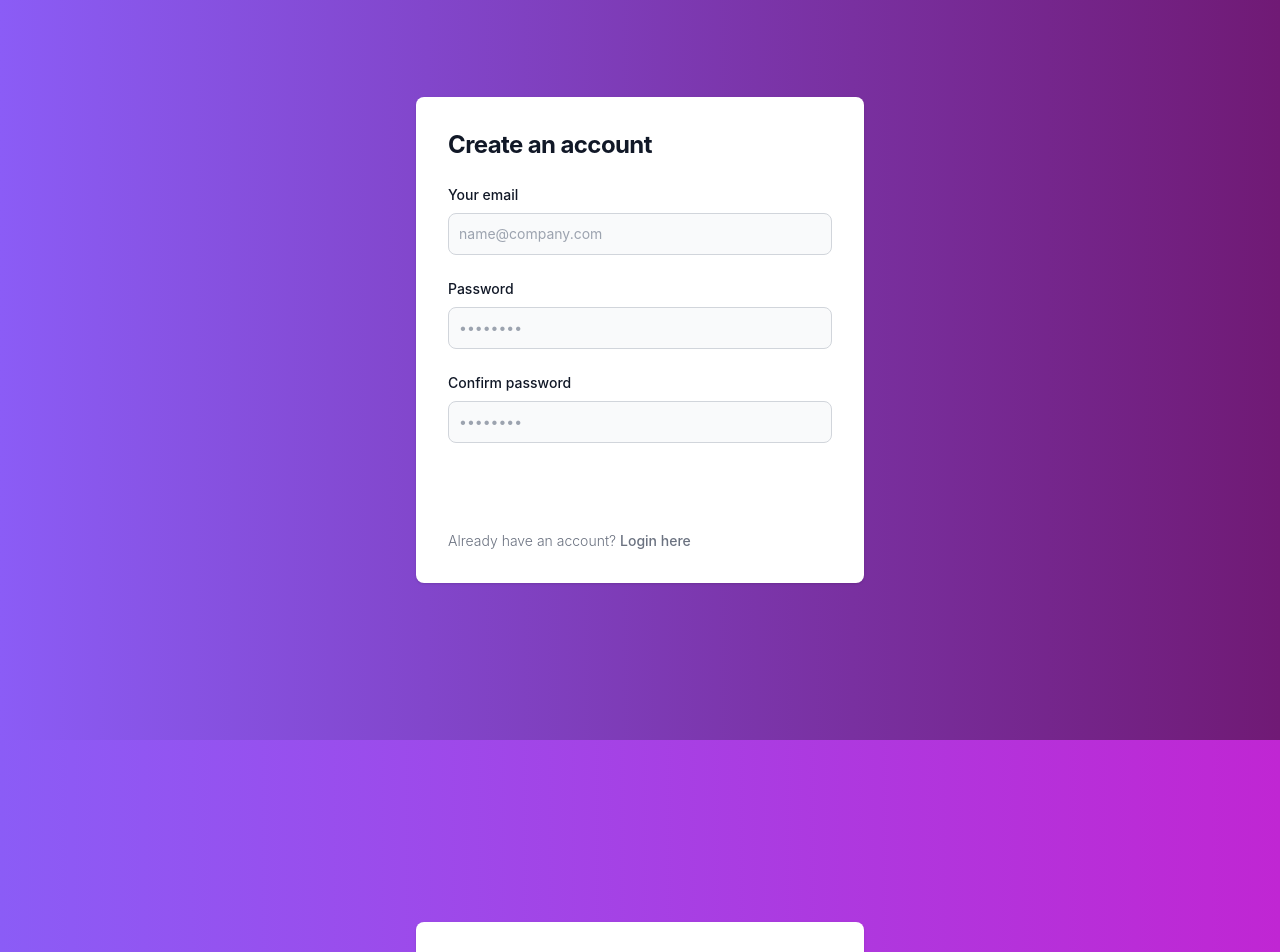
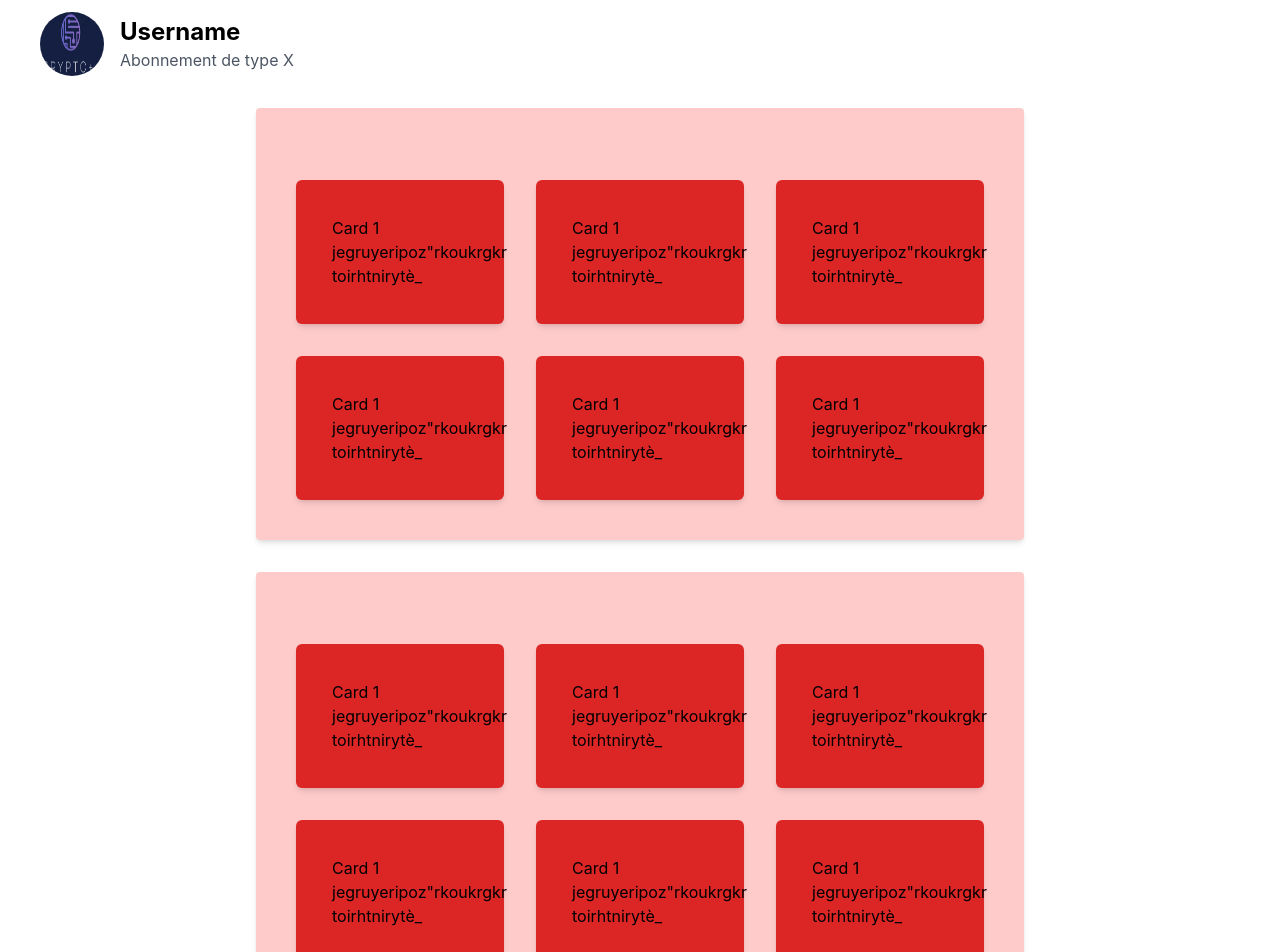
Before and after one commit to ycncy/Count-of-Money, a React (Create React App) app in the folder client/: page /profile in a window 1280 px wide. Shown: the part 60-1012 px from the top of the page. Built offline with nearby package versions, Linux system fonts and the light colour scheme.

Commit message:
start profile

```diff
--- a/client/src/App.tsx
+++ b/client/src/App.tsx
@@ -3,7 +3,7 @@
 // import React from 'react';
 // import NavBar from './composant/Navbar/NavBar';
 // import NavBarConectedUser from './composant/Navbar/NavBarConectedUser';
-// import Profil from './Pages/Profil';
+// import Profile from './Pages/Profile';
 // import Card from './composant/StatiticCard/Card';
 // import CryptoCourses from './composant/CoursesCrypto/CryptoCourses';
 // import CardArticle from './composant/CardArticle/CardArticle';
@@ -13,7 +13,7 @@
 //     <div>
 //       <NavBar />
 //       {/* <NavBarConectedUser />
-//       <Profil /> */}
+//       <Profile /> */}
 //       <CryptoCourses />
 //       <CardArticle />
 //       <Card />
@@ -29,14 +29,19 @@ import React from 'react';
 import { BrowserRouter as Router, Routes, Route } from 'react-router-dom';
 import Article from './Pages/Article';
 import Homepage from './Pages/Homepage';
+import Login from "./authentication/Login";
+import Register from "./authentication/Register";
+import Profile from "./authentication/Profile";
 const App: React.FC = () => {
   return (
     <Router>
       <Routes>
-        {/* Autres routes */}
         <Route path='/' element={<Homepage />} />
+          <Route path='/login' element={<Login />} />
+          <Route path='/register' element={<Register/>} />
+          <Route path='/article' element={<Article />} />
+          <Route path='/profile' element={<Profile/>} />
 
-        <Route path='/article/:id' element={<Article />} />
       </Routes>
     </Router>
   );
--- a/client/src/Pages/Article.tsx
+++ b/client/src/Pages/Article.tsx
@@ -1,18 +1,16 @@
-// ArticlePage.tsx
 import React from 'react';
-import { useParams } from 'react-router-dom';
+import { Link } from 'react-router-dom';
 
 interface RouteParams {
     id: string;
 }
 
 const Article: React.FC = () => {
-  const { id } = useParams<RouteParams>();
-
     return (
         <div>
             <h1>Article Page</h1>
-      <p>Article ID: {id}</p>
+            <Link to='/'>Homepage</Link>
+
             {/* Contenu de l'article */}
         </div>
     );
--- a/client/src/Pages/Homepage.tsx
+++ b/client/src/Pages/Homepage.tsx
@@ -1,12 +1,12 @@
 import NavBar from '../composant/Navbar/NavBar';
-import NavBarConectedUser from '../composant/Navbar/NavBarConectedUser';
+import NavBarConnectedUser from '../composant/Navbar/NavBarConnectedUser';
 import React from 'react';
 
 const HomePage: React.FC = () => {
   return (
     <div>
       <NavBar />
-      <NavBarConectedUser username='Lelbi' />
+      <NavBarConnectedUser username='Lelbi' />
       <header>
         <h1>Welcome to My Website</h1>
       </header>
--- a/client/src/authentication/Profile.tsx
+++ b/client/src/authentication/Profile.tsx
@@ -4,34 +4,138 @@ import React from 'react';
 
 const Profile: React.FC = () => {
   return (
-    <div className='bg-gray-100 min-h-screen flex items-center justify-center'>
-      <div className='bg-white p-8 rounded shadow-md w-96'>
-        <img
-          src='path/to/your/profile-image.jpg' // Remplacez par le chemin réel de votre image de profil
-          alt='Profile'
-          className='w-32 h-32 rounded-full mx-auto mb-4'
-        />
-        <h2 className='text-xl font-bold text-center mb-4'>
-          Nom d'utilisateur
-        </h2>
-        <p className='text-gray-700 text-center mb-4'>
-          Bio de l'utilisateur...
-        </p>
-
-        {/* Informations additionnelles du profil */}
-        <div className='mb-4'>
-          <strong>Email:</strong> user@example.com
+      <div className="max-w-7xl mx-auto mt-8 p-10 bg-white rounded shadow-md">
+        <div>
+          <div className="flex items-center">
+            <img src='../img/logo.png' alt="Profile Picture" className="w-16 h-16 rounded-full mr-4"/>
+            <div>
+              <h1 className="text-2xl font-bold">Username</h1>
+              <p className="text-gray-600">Abonnement de type X</p>
+            </div>
+          </div>
         </div>
 
-        <div className='mb-4'>
-          <strong>Ville:</strong> Villeville
+        <div className="max-w-3xl mx-auto mt-8 p-10 bg-red-200 rounded shadow-md">
+          <div className="mt-8">
+
+            <ul className="grid grid-cols-1 md:grid-cols-2 lg:grid-cols-3 gap-8 list-none">
+              <li>
+                <div className="bg-red-600 p-9 rounded-md shadow-md">
+                  <p>Card 1</p>
+
+                  <p>jegruyeripoz"rkoukrgkr
+                  toirhtnirytè_</p>
+                </div>
+              </li>
+
+              <li>
+                <div className="bg-red-600 p-9 rounded-md shadow-md">
+                  <p>Card 1</p>
+
+                  <p>jegruyeripoz"rkoukrgkr
+                    toirhtnirytè_</p>
+                </div>
+              </li>
+
+              <li>
+                <div className="bg-red-600 p-9 rounded-md shadow-md">
+                  <p>Card 1</p>
+
+                  <p>jegruyeripoz"rkoukrgkr
+                    toirhtnirytè_</p>
+                </div>
+              </li>
+
+              <li>
+                <div className="bg-red-600 p-9 rounded-md shadow-md">
+                  <p>Card 1</p>
+
+                  <p>jegruyeripoz"rkoukrgkr
+                    toirhtnirytè_</p>
+                </div>
+              </li>
+
+              <li>
+                <div className="bg-red-600 p-9 rounded-md shadow-md">
+                  <p>Card 1</p>
+
+                  <p>jegruyeripoz"rkoukrgkr
+                    toirhtnirytè_</p>
+                </div>
+              </li>
+              <li>
+                <div className="bg-red-600 p-9 rounded-md shadow-md">
+                  <p>Card 1</p>
+
+                  <p>jegruyeripoz"rkoukrgkr
+                    toirhtnirytè_</p>
+                </div>
+              </li>
+            </ul>
+          </div>
         </div>
 
-        <button className='bg-blue-500 hover:bg-blue-700 text-white font-bold py-2 px-4 rounded'>
-          Modifier le profil
-        </button>
+        <div className="max-w-3xl mx-auto mt-8 p-10 bg-red-200 rounded shadow-md">
+          <div className="mt-8">
+
+            <ul className="grid grid-cols-1 md:grid-cols-2 lg:grid-cols-3 gap-8 list-none">
+              <li>
+                <div className="bg-red-600 p-9 rounded-md shadow-md">
+                  <p>Card 1</p>
+
+                  <p>jegruyeripoz"rkoukrgkr
+                    toirhtnirytè_</p>
+                </div>
+              </li>
+
+              <li>
+                <div className="bg-red-600 p-9 rounded-md shadow-md">
+                  <p>Card 1</p>
+
+                  <p>jegruyeripoz"rkoukrgkr
+                    toirhtnirytè_</p>
+                </div>
+              </li>
+
+              <li>
+                <div className="bg-red-600 p-9 rounded-md shadow-md">
+                  <p>Card 1</p>
+
+                  <p>jegruyeripoz"rkoukrgkr
+                    toirhtnirytè_</p>
+                </div>
+              </li>
+
+              <li>
+                <div className="bg-red-600 p-9 rounded-md shadow-md">
+                  <p>Card 1</p>
+
+                  <p>jegruyeripoz"rkoukrgkr
+                    toirhtnirytè_</p>
+                </div>
+              </li>
+
+              <li>
+                <div className="bg-red-600 p-9 rounded-md shadow-md">
+                  <p>Card 1</p>
+
+                  <p>jegruyeripoz"rkoukrgkr
+                    toirhtnirytè_</p>
+                </div>
+              </li>
+              <li>
+                <div className="bg-red-600 p-9 rounded-md shadow-md">
+                  <p>Card 1</p>
+
+                  <p>jegruyeripoz"rkoukrgkr
+                    toirhtnirytè_</p>
+                </div>
+              </li>
+            </ul>
+          </div>
+        </div>
+
       </div>
-    </div>
   );
 };
 
--- a/client/src/authentication/Register.tsx
+++ b/client/src/authentication/Register.tsx
@@ -28,10 +28,11 @@ export default function Register() {
                                 <input type="confirm-password" name="confirm-password" id="confirm-password" placeholder="••••••••" className="bg-gray-50 border border-gray-300 text-gray-900 sm:text-sm rounded-lg focus:ring-primary-600 focus:border-primary-600 block w-full p-2.5 dark:bg-gray-700 dark:border-gray-600 dark:placeholder-gray-400 dark:text-white dark:focus:ring-blue-500 dark:focus:border-blue-500" required/>
                             </div>
                             <button type="submit"
-                                    className="w-full text-white bg-primary-600 hover:bg-primary-700 focus:ring-4 focus:outline-none focus:ring-primary-300 font-medium rounded-lg text-sm px-5 py-2.5 text-center dark:bg-primary-600 dark:hover:bg-primary-700 dark:focus:ring-primary-800">Create
-                                an account
+                                    className="w-full text-white bg-primary-600 hover:bg-primary-700 focus:ring-4 focus:outline-none focus:ring-primary-300 font-medium rounded-lg text-sm px-5 py-2.5 text-center dark:bg-primary-600 dark:hover:bg-primary-700 dark:focus:ring-primary-800">
+                                Create an account
                             </button>
-                            <p className="text-sm font-light text-gray-500 dark:text-gray-400">Already have an account? <a href="./Login.tsx " className="font-medium text-primary-600 hover:underline dark:text-primary-500">Login here</a>
+                            <p className="text-sm font-light text-gray-500 dark:text-gray-400">Already have an account?
+                                <Link to='/login'className='text-white hover:text-gray-300 mx-4'>Login</Link>
                             </p>
                         </form>
                     </div>
--- a/client/src/composant/Navbar/NavBar.tsx
+++ b/client/src/composant/Navbar/NavBar.tsx
@@ -1,4 +1,5 @@
 import React from 'react';
+import {Link} from "react-router-dom";
 const NavBar: React.FC = () => {
   return (
     <nav className='bg-gray-800 p-4'>
@@ -15,18 +16,13 @@ const NavBar: React.FC = () => {
         Less reflexion more investimant
       </span>
 
-      {/* Login/Register Section (Center) */}
       <div className='flex-grow text-center'>
-        <a href='#' className='text-white hover:text-gray-300 mx-4'>
-          Login
-        </a>
+          <Link to='/login'className='text-white hover:text-gray-300 mx-4'>Login</Link>
+
         <span className='text-white'>|</span>
-        <a href='#' className='text-white hover:text-gray-300 mx-4'>
-          Register
-        </a>
+          <Link to='/register'className='text-white hover:text-gray-300 mx-4'>Register</Link>
       </div>
 
-      {/* Search Bar Section (Center) */}
       <div className='flex-grow text-center'>
         <input
           type='text'
--- a/client/src/index.tsx
+++ b/client/src/index.tsx
@@ -5,6 +5,7 @@ import App from './App';
 import reportWebVitals from './reportWebVitals';
 import Register from "./authentication/Register";
 import Login from "./authentication/Login";
+import Profile from "./authentication/Profile";
 
 const root = ReactDOM.createRoot(
   document.getElementById('root') as HTMLElement
@@ -12,8 +13,9 @@ const root = ReactDOM.createRoot(
 root.render(
   <React.StrictMode>
     <App />
-      <Register/>
+{/*      <Register/>
       <Login/>
+      <Profile/>*/}
   </React.StrictMode>
 );
 
```
Also changed, not shown: client/src/authentication/Login.tsx (+5 -4 lines), client/src/composant/Navbar/NavBarConnectedUser.tsx (+8 -10 lines). Lines whose indentation alone changed are shown as unchanged.
